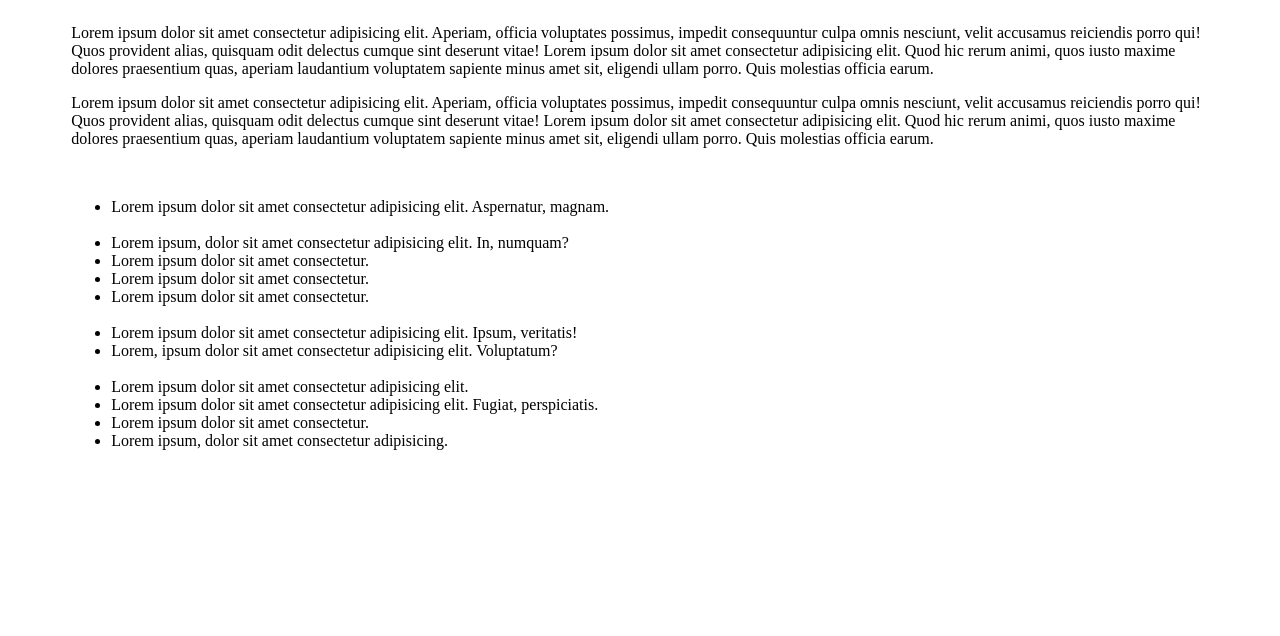
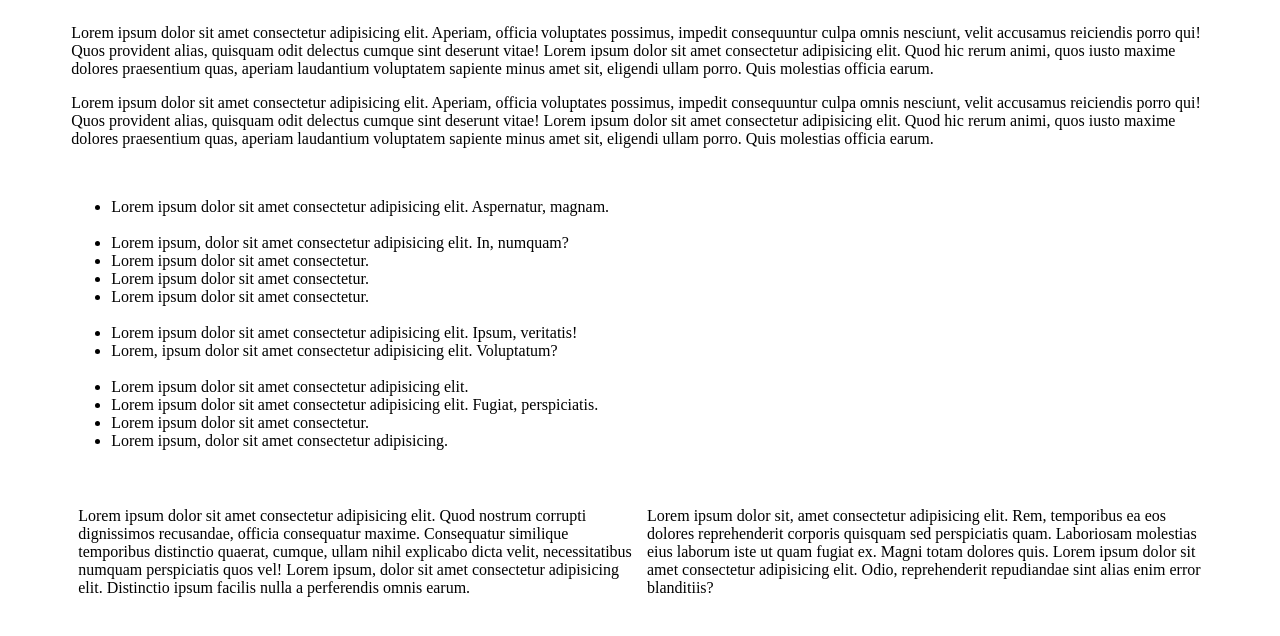
Before and after one commit to fmohd9870/template, a plain HTML site: page template/src/index.html in a window 1280 px wide. Drawn offline with Linux system fonts and the light colour scheme.

Commit message:
bottom divs added

```diff
--- a/template/src/index.html
+++ b/template/src/index.html
@@ -12,6 +12,18 @@
         }
         .p1{
             width: 90%;
+        }
+
+        .left{
+            width: 50%;
+            float: left;
+        }
+        .right{
+            width: 50%;
+            float: right;
+        }
+        .left p,.right p{
+            padding: 7px;
         }
 
     </style>
@@ -45,7 +57,19 @@
         <li>Lorem ipsum dolor sit amet consectetur adipisicing elit. Fugiat, perspiciatis.</li>
         <li>Lorem ipsum dolor sit amet consectetur.</li>
         <li>Lorem ipsum, dolor sit amet consectetur adipisicing.</li>
-    </ul>
+    </ul><br>
+    <div class="left">
+       <p> Lorem ipsum dolor sit amet consectetur adipisicing elit. Quod nostrum corrupti dignissimos recusandae,
+         officia consequatur maxime. Consequatur similique temporibus distinctio quaerat, cumque, ullam nihil
+         explicabo dicta velit, necessitatibus numquam perspiciatis quos vel! Lorem ipsum, dolor sit amet consectetur
+          adipisicing elit. Distinctio ipsum facilis nulla a perferendis omnis earum.</p>
+    </div>
+    <div class="right">
+        <p>Lorem ipsum dolor sit, amet consectetur adipisicing elit. Rem, temporibus ea eos dolores reprehenderit
+        corporis quisquam sed perspiciatis quam. Laboriosam molestias eius laborum iste ut quam fugiat ex. Magni
+         totam dolores quis. Lorem ipsum dolor sit amet consectetur adipisicing elit. Odio, reprehenderit repudiandae
+         sint alias enim error blanditiis?</p>
+    </div>
     </div>
     </body>
     </html>
```
